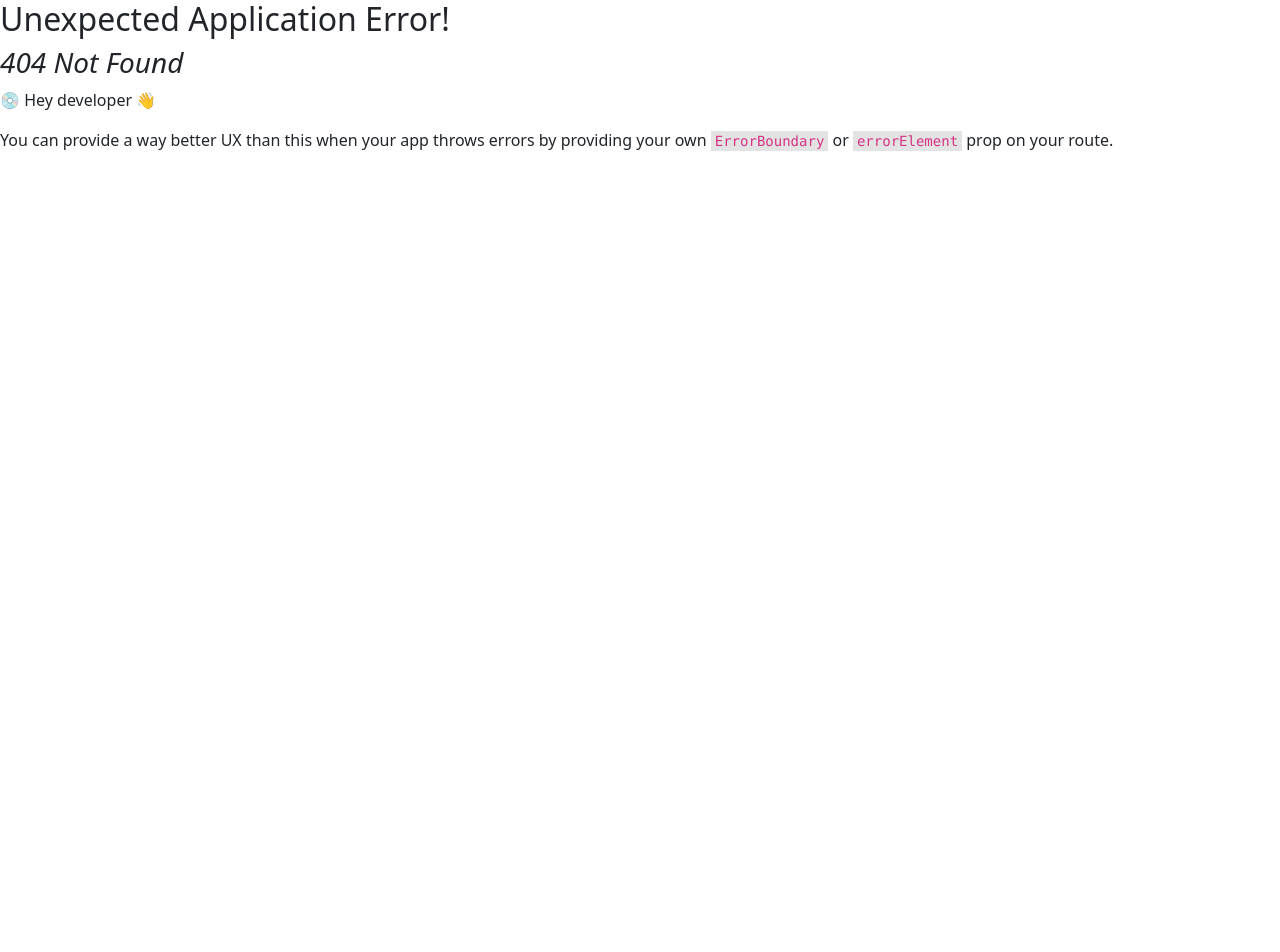
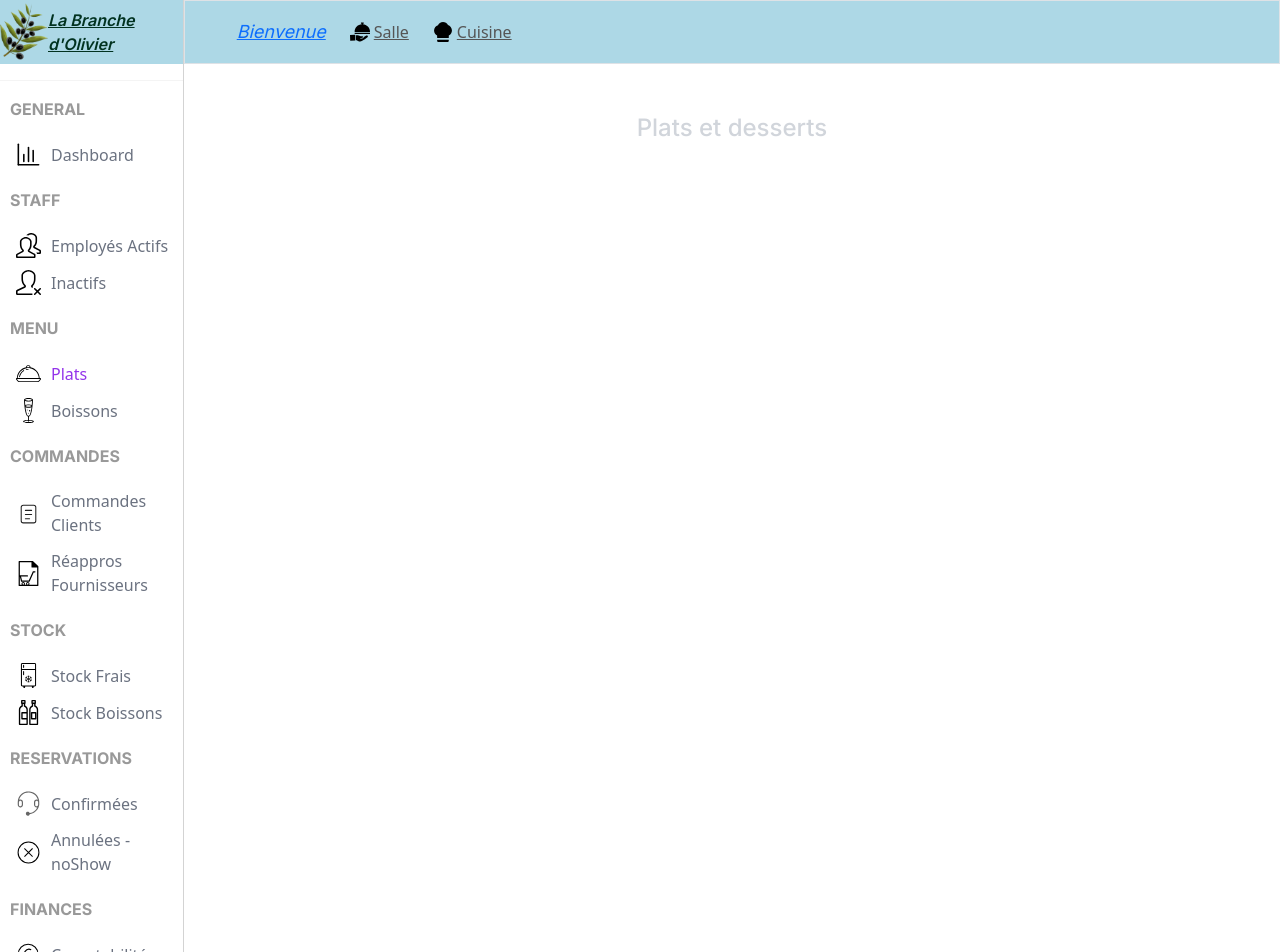
Before and after one commit to alain17-web/restaurantManager, a React (Vite) app in the folder restaurant-manager-ui/: page /dishes in a window 1280 px wide. Before the commit this address had no page. Shown: the top 952 px of the page. Before the commit the page ends 800 px from the top, so only its background shows below. Built offline with nearby package versions, Linux system fonts and the light colour scheme.

Commit message:
CORR data.title on Widget

```diff
--- a/restaurant-manager-ui/src/App.tsx
+++ b/restaurant-manager-ui/src/App.tsx
@@ -6,6 +6,7 @@ import Login from "./pages/login/Login.tsx";
 import Dashboard from "./pages/dashboard/Dashboard.tsx";
 import Restaurant from "./pages/restaurant/Restaurant.tsx";
 import Kitchen from "./pages/kitchen/Kitchen.tsx";
+import Dishes from "./pages/dishes/Dishes.tsx";
 
 function App() {
 
@@ -38,6 +39,10 @@ function App() {
             path: "/kitchen",
             element: <Kitchen />
         },
+        {
+            path: "/dishes",
+            element: <Dishes />
+        },
 
 
     ])
--- a/restaurant-manager-ui/src/components/dashboardSidebar/DashboardSidebar.tsx
+++ b/restaurant-manager-ui/src/components/dashboardSidebar/DashboardSidebar.tsx
@@ -69,7 +69,7 @@ const DashboardSidebar = () => {
                     <p className={"text-base text-[#999] mt-[15px] mb-[15px] font-inter font-bold"}>MENU</p>
                     <NavLink
                         //to={location.pathname !== "/dashboard" ? "/dashboard" : "#"}
-                        to={'#'}
+                        to={'/dishes'}
                         className={({isActive}: { isActive: boolean }) =>
                             classNames('no-underline', {
                                 'text-gray-500': !isActive,
@@ -83,8 +83,7 @@ const DashboardSidebar = () => {
                         </li>
                     </NavLink>
                     <NavLink
-                        //to={location.pathname !== "/dashboard" ? "/dashboard" : "#"}
-                        to={'#'}
+                        to={location.pathname !== "/dashboard" ? "/dashboard" : "#"}
                         className={({isActive}: { isActive: boolean }) =>
                             classNames('no-underline', {
                                 'text-gray-500': !isActive,
@@ -99,8 +98,7 @@ const DashboardSidebar = () => {
                     </NavLink>
                     <p className={"text-base text-[#999] mt-[15px] mb-[15px] font-inter font-bold"}>COMMANDES</p>
                     <NavLink
-                        //to={location.pathname !== "/dashboard" ? "/dashboard" : "#"}
-                        to={'#'}
+                        to={location.pathname !== "/dashboard" ? "/dashboard" : "#"}
                         className={({isActive}: { isActive: boolean }) =>
                             classNames('no-underline', {
                                 'text-gray-500': !isActive,
@@ -114,8 +112,7 @@ const DashboardSidebar = () => {
                         </li>
                     </NavLink>
                     <NavLink
-                        //to={location.pathname !== "/dashboard" ? "/dashboard" : "#"}
-                        to={'#'}
+                        to={location.pathname !== "/dashboard" ? "/dashboard" : "#"}
                         className={({isActive}: { isActive: boolean }) =>
                             classNames('no-underline', {
                                 'text-gray-500': !isActive,
@@ -130,8 +127,7 @@ const DashboardSidebar = () => {
                     </NavLink>
                     <p className={"text-base text-[#999] mt-[15px] mb-[15px] font-inter font-bold"}>STOCK</p>
                     <NavLink
-                        //to={location.pathname !== "/dashboard" ? "/dashboard" : "#"}
-                        to={'#'}
+                        to={location.pathname !== "/dashboard" ? "/dashboard" : "#"}
                         className={({isActive}: { isActive: boolean }) =>
                             classNames('no-underline', {
                                 'text-gray-500': !isActive,
@@ -145,8 +141,7 @@ const DashboardSidebar = () => {
                         </li>
                     </NavLink>
                     <NavLink
-                        //to={location.pathname !== "/dashboard" ? "/dashboard" : "#"}
-                        to={'#'}
+                        to={location.pathname !== "/dashboard" ? "/dashboard" : "#"}
                         className={({isActive}: { isActive: boolean }) =>
                             classNames('no-underline', {
                                 'text-gray-500': !isActive,
@@ -161,8 +156,7 @@ const DashboardSidebar = () => {
                     </NavLink>
                     <p className={"text-base text-[#999] mt-[15px] mb-[15px] font-inter font-bold"}>RESERVATIONS</p>
                     <NavLink
-                        //to={location.pathname !== "/dashboard" ? "/dashboard" : "#"}
-                        to={'#'}
+                        to={location.pathname !== "/dashboard" ? "/dashboard" : "#"}
                         className={({isActive}: { isActive: boolean }) =>
                             classNames('no-underline', {
                                 'text-gray-500': !isActive,
@@ -176,8 +170,7 @@ const DashboardSidebar = () => {
                         </li>
                     </NavLink>
                     <NavLink
-                        //to={location.pathname !== "/dashboard" ? "/dashboard" : "#"}
-                        to={'#'}
+                        to={location.pathname !== "/dashboard" ? "/dashboard" : "#"}
                         className={({isActive}: { isActive: boolean }) =>
                             classNames('no-underline', {
                                 'text-gray-500': !isActive,
@@ -192,8 +185,7 @@ const DashboardSidebar = () => {
                     </NavLink>
                     <p className={"text-base text-[#999] mt-[15px] mb-[15px] font-inter font-bold"}>FINANCES</p>
                     <NavLink
-                        //to={location.pathname !== "/dashboard" ? "/dashboard" : "#"}
-                        to={'#'}
+                        to={location.pathname !== "/dashboard" ? "/dashboard" : "#"}
                         className={({isActive}: { isActive: boolean }) =>
                             classNames('no-underline', {
                                 'text-gray-500': !isActive,
--- /dev/null
+++ b/restaurant-manager-ui/src/components/dataTableDishes/DataTableDishes.tsx
@@ -0,0 +1,8 @@
+ const DataTableDishes = () => {
+    return (
+        <div>
+
+        </div>
+    );
+};
+export default DataTableDishes;
--- a/restaurant-manager-ui/src/components/widget/Widget.tsx
+++ b/restaurant-manager-ui/src/components/widget/Widget.tsx
@@ -12,7 +12,7 @@ type Data = {
 
 const Widget = (props: Props) => {
 
-    let data: Data
+    let data: Data = { title: "", link: "" };
 
 
     switch (props.type) {
@@ -41,8 +41,6 @@ const Widget = (props: Props) => {
         default:
             break;
     }
-
-
 
     return (
         <div className={"flex justify-between flex-1 h-[100px] p-[10px] custom-shadow rounded-[10px]"}>
--- /dev/null
+++ b/restaurant-manager-ui/src/pages/dishes/Dishes.tsx
@@ -0,0 +1,15 @@
+import DashboardSidebar from "../../components/dashboardSidebar/DashboardSidebar.tsx";
+import DashboardNavbar from "../../components/dashboardNavbar/DashboardNavbar.tsx";
+
+const Dishes = () => {
+    return (
+        <div className={"w-full flex"}>
+            <DashboardSidebar/>
+            <div className={"flex-[6]"}>
+                <DashboardNavbar/>
+                <h1 className={'text-center text-gray-300 text-2xl font-inter mt-5'}>Plats et desserts</h1>
+            </div>
+        </div>
+    );
+};
+export default Dishes;
```
